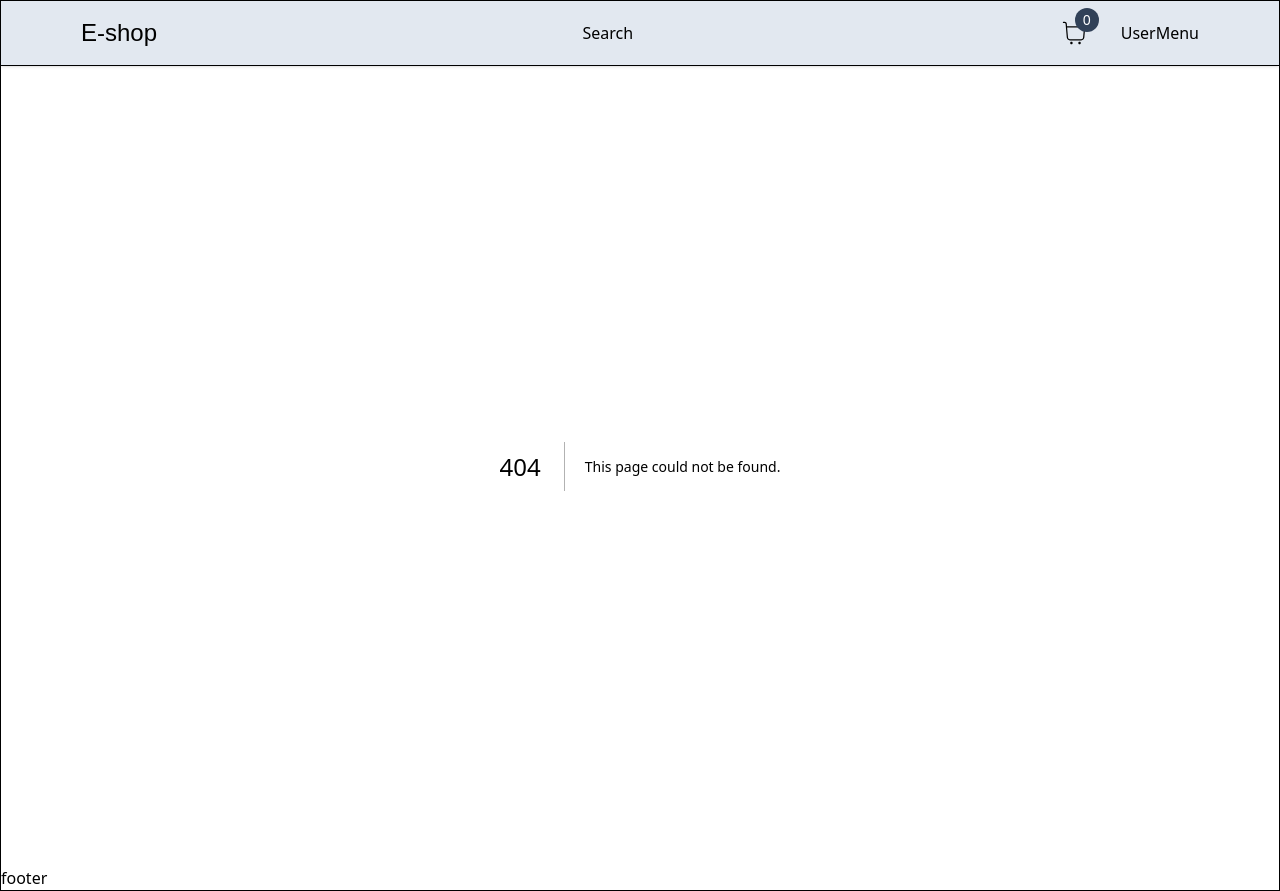
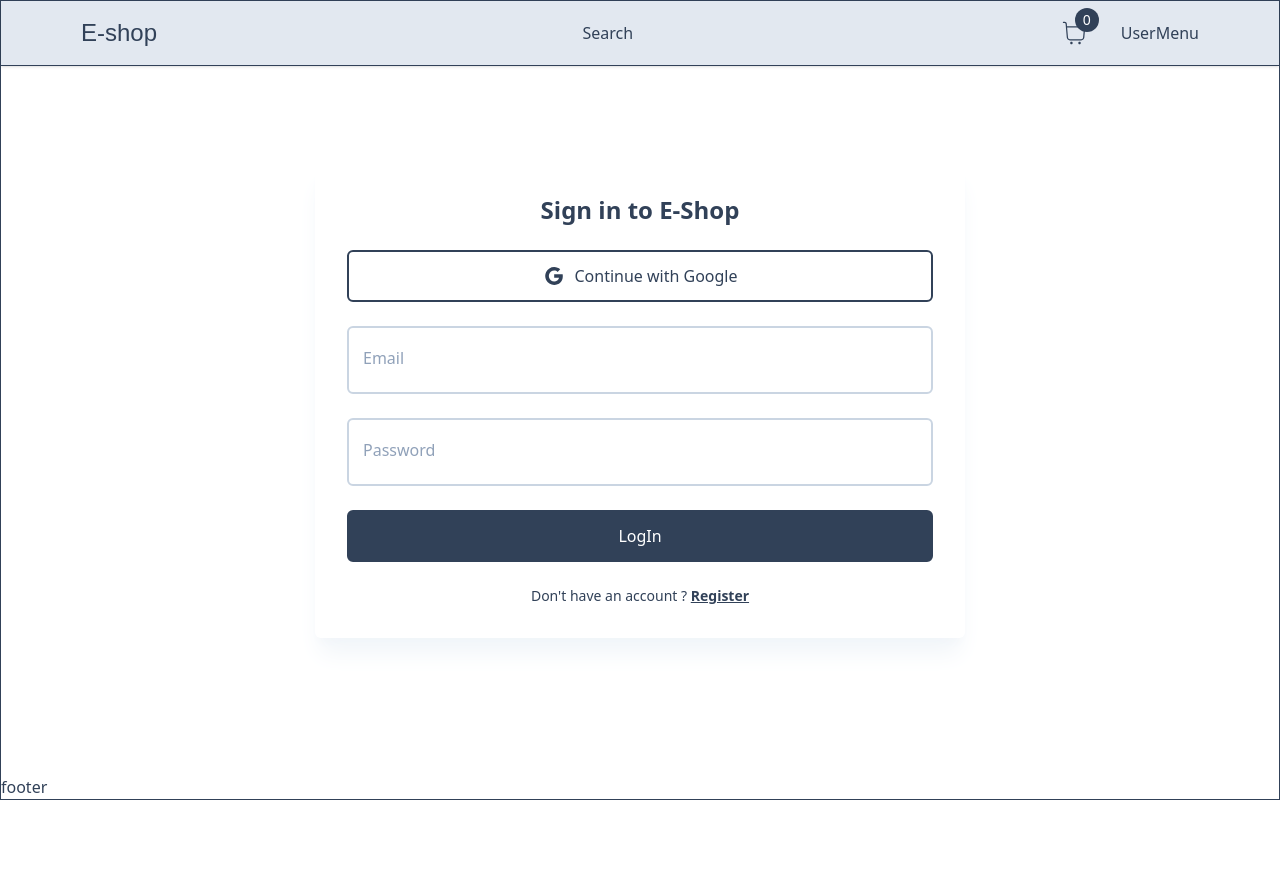
Before and after one commit to C00deian/flipkart-client, a Next.js app: page /login in a window 1280 px wide. Before the commit this address had no page. After the commit the page ends 800 px from the top, so only its background shows below. Built offline with nearby package versions, Linux system fonts and the light colour scheme; a web font is replaced by a local one.

Commit message:
login basic setup

```diff
--- /dev/null
+++ b/app/login/LoginForm.tsx
@@ -0,0 +1,66 @@
+"use client"
+
+import { useState } from "react"
+import { Heading } from "../components/Heading"
+import { Inputs } from "../components/inputs/Inputs"
+import { FieldValues, SubmitHandler, useForm } from "react-hook-form"
+import Button from "../components/Button"
+import Link from "next/link"
+import { AiOutlineGoogle } from "react-icons/ai"
+
+
+const LoginForm = () => {
+    const [isLoading, setIsLoading] = useState(false);
+    const { register, handleSubmit, formState: { errors } } = useForm<FieldValues>({
+        defaultValues: {
+            email: '',
+            password: ''
+        }
+    })
+
+    const onsubmit: SubmitHandler<FieldValues> = (data) => {
+        setIsLoading(true)
+        console.log(data);
+    }
+
+    return (
+        <>
+            <Heading
+                title="Sign in to E-Shop"
+            />
+            <Button outline
+                label="Continue with Google"
+                icon={AiOutlineGoogle}
+                onClick={() => {}}
+            />
+
+            <Inputs
+                id="email"
+                label="Email"
+                disabled={isLoading}
+                register={register}
+                errors={errors}
+                required
+            />
+
+            <Inputs
+                id="password"
+                label="Password"
+                disabled={isLoading}
+                register={register}
+                errors={errors}
+                required
+                type="password"
+            />
+            <Button label={isLoading ? "Loading" : "LogIn"} onClick={handleSubmit(onsubmit)} />
+
+            <p className="text-sm">
+                Don't have an account ? <Link href={'/register'} className="text-slate-700 font-semibold underline">
+                    Register
+                </Link>
+            </p>
+        </>
+    )
+}
+
+export default LoginForm
--- /dev/null
+++ b/app/login/page.tsx
@@ -0,0 +1,17 @@
+"use client"
+
+import Container from '../components/Container'
+import { FormWrap } from '../components/FormWrap'
+import LoginForm from './LoginForm'
+
+ const Login = () => {
+  return (
+        <Container>
+            <FormWrap>
+              <LoginForm/>
+            </FormWrap>
+        </Container>
+  )
+ }
+
+export default Login;
```
